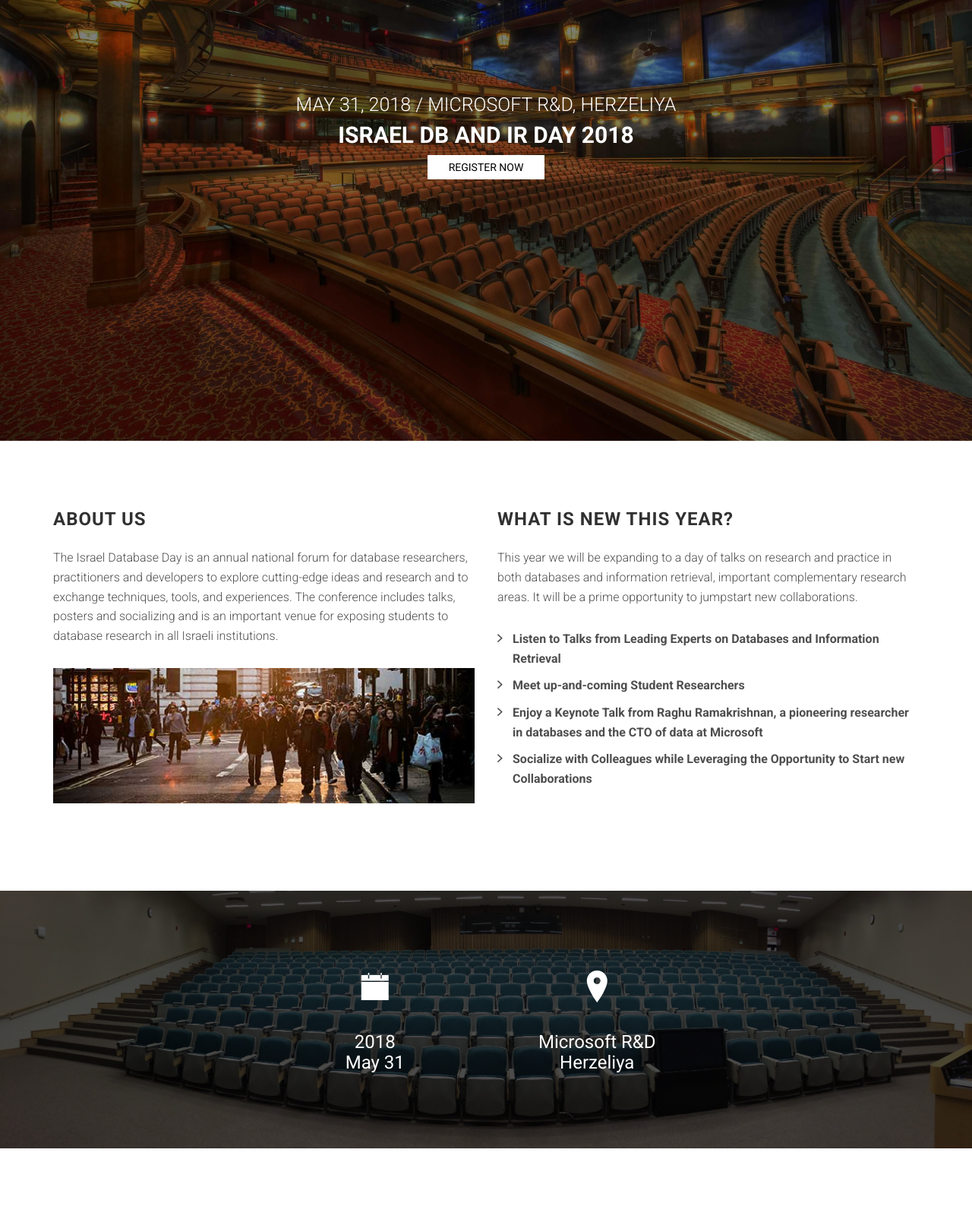
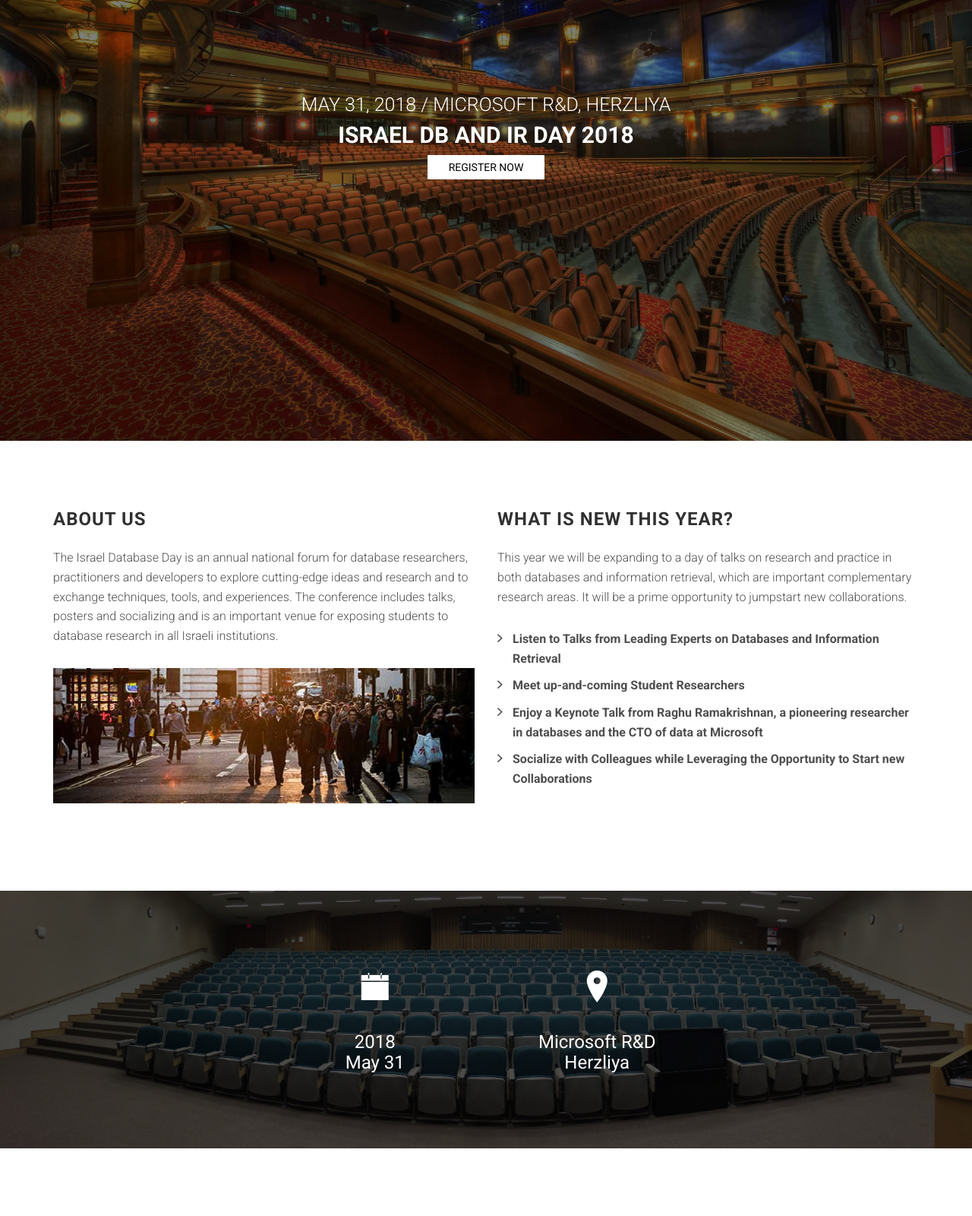
Before and after one commit to israeldbday/israeldbday.github.io, a website: page index.html in a window 1280 px wide. Shown: the part 220-1820 px from the top of the page at 76% size. Drawn offline with Linux system fonts and the light colour scheme; files whose address does not match are found by name.

Commit message:
Fixed spelling issues with Hertzlia

```diff
--- a/index.html
+++ b/index.html
@@ -67,7 +67,7 @@
     <header id="site-header" class="site-header valign-center">
         <div class="intro">
 
-            <h2>May 31, 2018 / Microsoft R&amp;D, Herzeliya  </h2>
+            <h2>May 31, 2018 / Microsoft R&amp;D, Herzliya  </h2>
 
             <h1>ISRAEL DB and IR DAY 2018</h1>
 
@@ -97,7 +97,7 @@
 
                     <h3 class="section-title multiple-title">What is New this Year?</h3>
 
-                    <p>This year we will be expanding to a day of talks on research and practice in both databases and information retrieval, important complementary research areas. It will be a prime opportunity to jumpstart new collaborations.</p>
+                    <p>This year we will be expanding to a day of talks on research and practice in both databases and information retrieval, which are important complementary research areas. It will be a prime opportunity to jumpstart new collaborations.</p>
 
                     <ul class="list-arrow-right">
 
@@ -132,7 +132,7 @@
                 <div class="col-sm-3">
 
                     <i class="ion-ios-location"></i>
-                    <h3>Microsoft R&D<br>Herzeliya </h3>
+                    <h3>Microsoft R&amp;D<br>Herzliya </h3>
 
                 </div>
                <!-- <div class="col-sm-3">
@@ -508,7 +508,7 @@
                 <div class="col-sm-3">
                     <h3 class="section-title">Event Location</h3>
                     <address>
-                        <p>Microsoft R&amp;D<br> Arieh Shenkar 13<br> Hertsliya<br>Email: <a href="mailto:israeldbday@gmail.com">israeldbday@gmail.com</a></p>
+                        <p>Microsoft R&amp;D<br> Arieh Shenkar 13<br> Hertzliya<br>Email: <a href="mailto:israeldbday@gmail.com">israeldbday@gmail.com</a></p>
                     </address>
                 </div>
                 <div class="col-sm-9">
```
